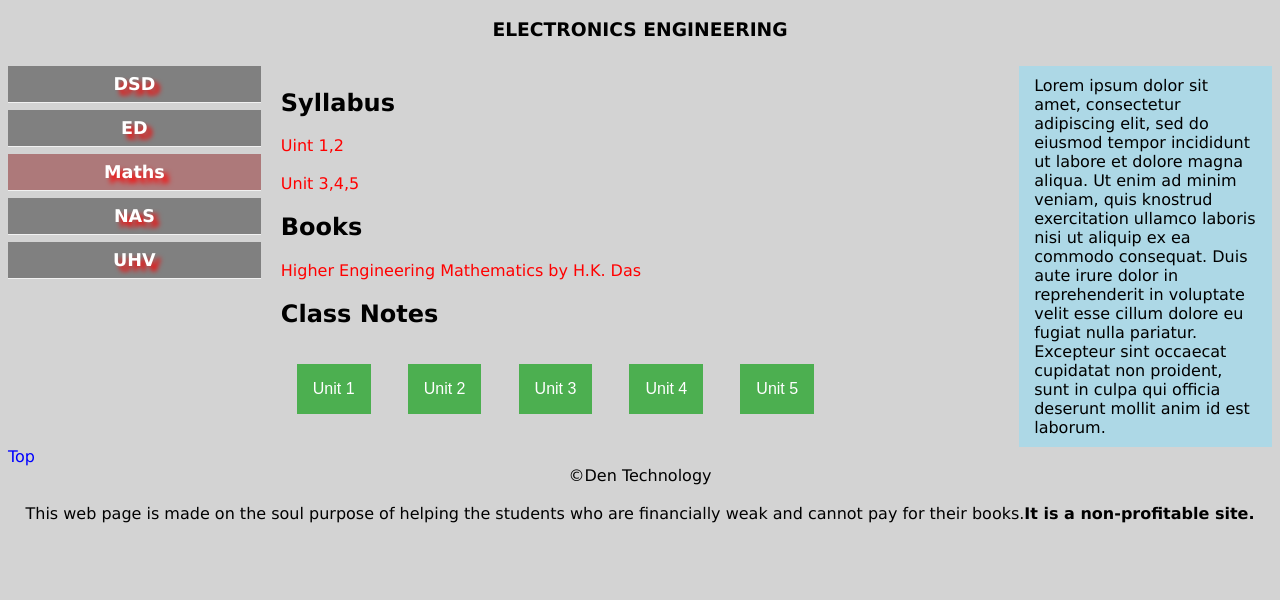
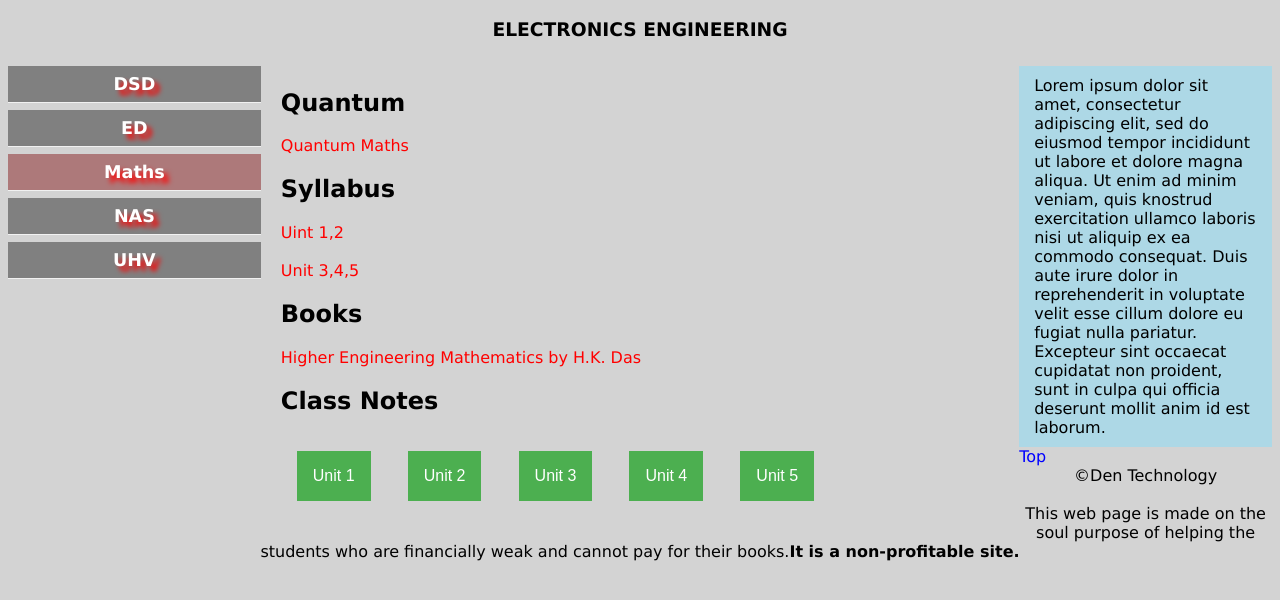
Before and after one commit to Abhijeet145/study, a plain HTML site: page mathssem3.html in a window 1280 px wide. Shown: the part 62-662 px from the top of the page. Drawn offline with Linux system fonts and the light colour scheme.

Commit message:
Update mathssem3.html

```diff
--- a/mathssem3.html
+++ b/mathssem3.html
@@ -22,6 +22,11 @@
   </div>
 
   <div class="main">
+
+    <p><h2>Quantum</h2>
+     <a style="text-decoration: none;color: red;" href="https://drive.google.com/file/d/1EVxGjVjLreZGTX1mUixronPcJjNV20KA/view?usp=sharing"> Quantum Maths</a>
+
+    </p>
     <p><h2>Syllabus</h2>
      <a style="text-decoration: none;color: red;" href="https://drive.google.com/file/d/1DOogoPKhgd6bYtev6z_ELOtSdb4f1qOn/view?usp=sharing">Uint 1,2</a><br><br>
      <a style="text-decoration: none;color: red;" href="https://drive.google.com/file/d/1CtvbY93aokvYvS4dchp9eay_cxg2O3nY/view?usp=sharing">Unit 3,4,5</a>
```
